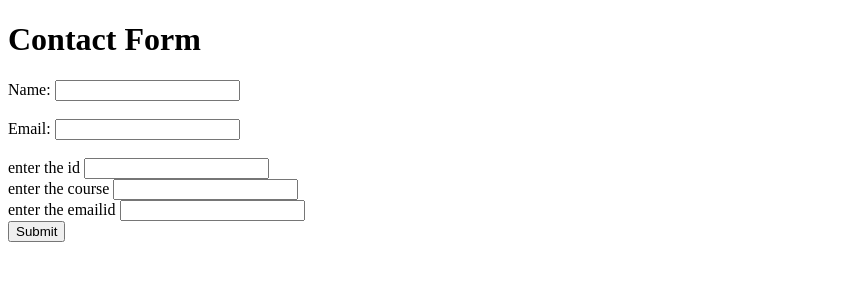
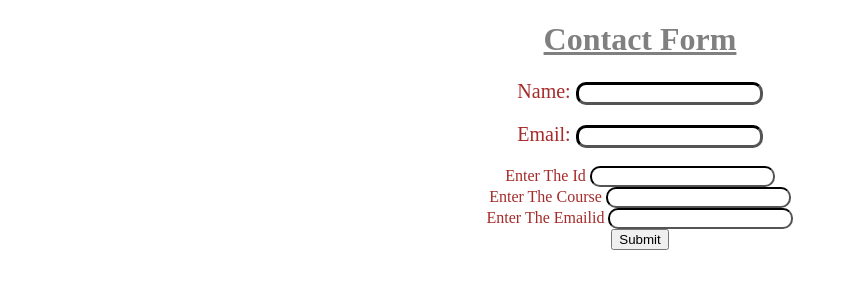
Before and after one commit to Gowtham727/demogit, a plain HTML site: page index.html in a window 1280 px wide. Shown: the whole page, without its empty margins (0-848 px from the left). Drawn offline with Linux system fonts and the light colour scheme.

Commit message:
finishedd

```diff
--- a/index.html
+++ b/index.html
@@ -1,7 +1,7 @@
 <!DOCTYPE html>
 <html>
 <head>
-    <link rel="stylesheet" href="style.css">
+    <link rel="stylesheet" href="stye.css">
     <title>Simple Form</title>
 
 </head>
```
